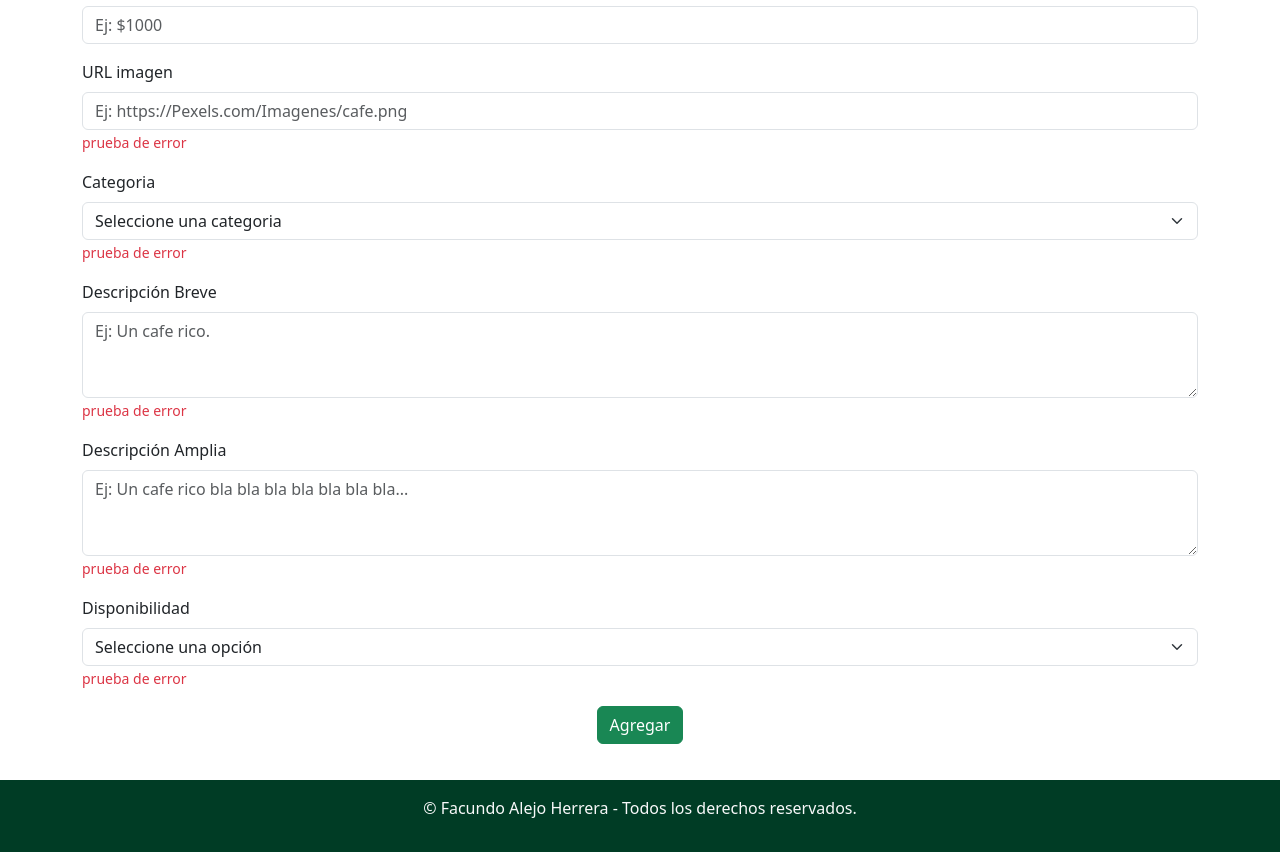
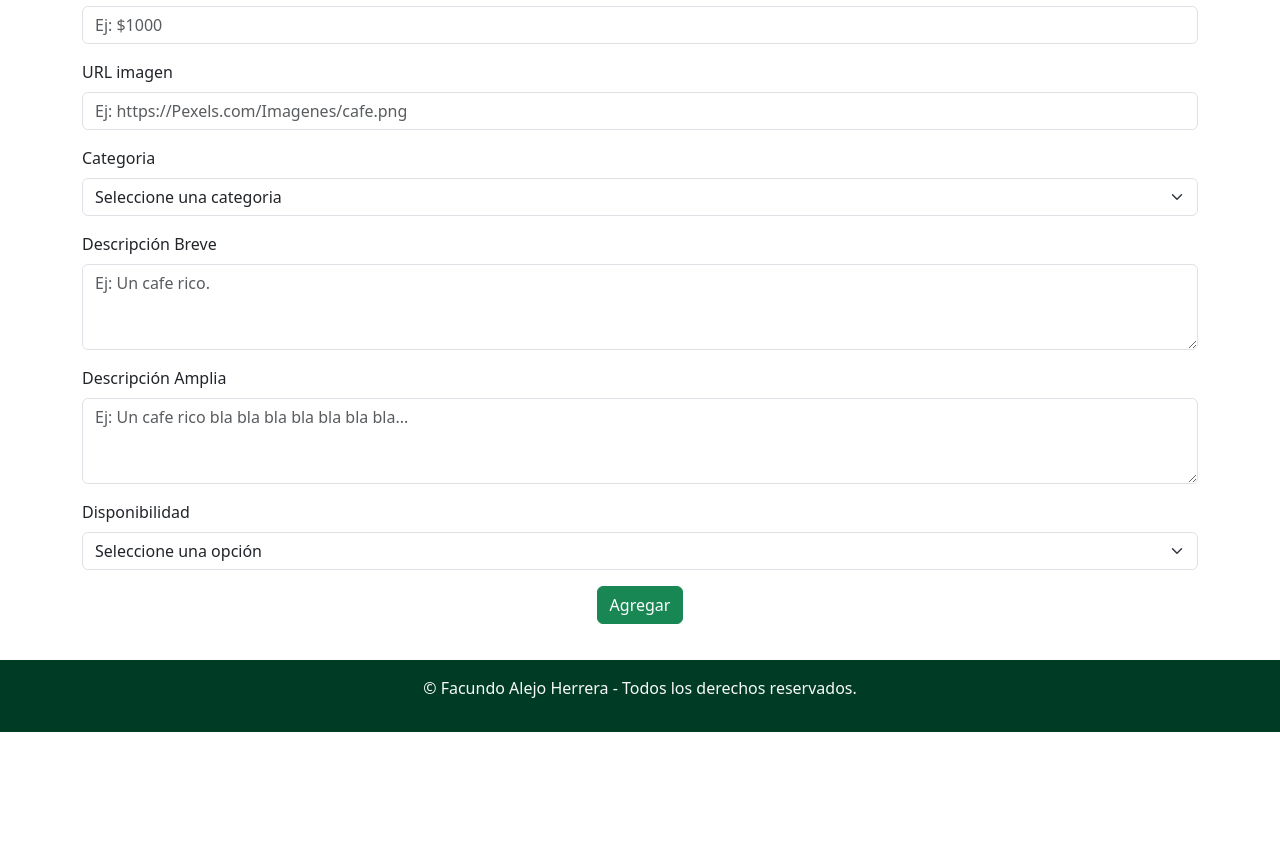
Before and after one commit to alejoh12/rollingcoffee, a React (Vite) app: page /administrador/agregar in a window 1280 px wide. Shown: the part 340-1192 px from the top of the page. After the commit the page ends 1072 px from the top, so only its background shows below. Built offline with nearby package versions, Linux system fonts and the light colour scheme.

Commit message:
Form validado correctamente excepto los select.

```diff
--- a/db.json
+++ b/db.json
@@ -5,8 +5,8 @@
             "precio": 2500,
             "imagen":"url",
             "categoria":"bebida caliente",
-            "descripcion-breve": "Una taza de café suave y aromático.",
-            "descripcion-amplia": "El café americano es una bebida caliente que consiste en un espresso diluido con agua caliente, lo que resulta en una taza de café suave y aromático. Es una opción popular para aquellos que prefieren un café menos intenso que el espresso tradicional. Perfecto para disfrutar en cualquier momento del día.",
+            "descripcionBreve": "Una taza de café suave y aromático.",
+            "descripcionAmplia": "El café americano es una bebida caliente que consiste en un espresso diluido con agua caliente, lo que resulta en una taza de café suave y aromático. Es una opción popular para aquellos que prefieren un café menos intenso que el espresso tradicional. Perfecto para disfrutar en cualquier momento del día.",
             "disponible": true,
             "id":"1"
         }
--- a/src/components/pages/producto/FormProducto.jsx
+++ b/src/components/pages/producto/FormProducto.jsx
@@ -31,7 +31,9 @@ const FormProducto = () => {
             },
           })}
         />
-        <Form.Text className="text-danger">{errors.nombreProducto?.message}</Form.Text>
+        <Form.Text className="text-danger">
+          {errors.nombreProducto?.message}
+        </Form.Text>
       </Form.Group>
       <Form.Group className="mb-3" controlId="inputPrecio">
         <Form.Label>Precio</Form.Label>
@@ -57,19 +59,37 @@ const FormProducto = () => {
         <Form.Control
           type="text"
           placeholder="Ej: https://Pexels.com/Imagenes/cafe.png"
+          {...register("imagen", {
+            required: "La imagen del producto es obligatorio.",
+            minLength: {
+              value: 5,
+              message: "Debe ingresar como mínimo 5 caracteres.",
+            },
+            maxLength: {
+              value: 100,
+              message: "Debe ingresar como maximo 100 caracteres.",
+            },
+          })}
         />
-        <Form.Text className="text-danger">prueba de error</Form.Text>
+        <Form.Text className="text-danger">{errors.imagen?.message}</Form.Text>
       </Form.Group>
       <Form.Group className="mb-3" controlId="inputCategoria">
         <Form.Label>Categoria</Form.Label>
-        <Form.Select aria-label="Default select example">
+        <Form.Select
+          aria-label="Default select example"
+          {...register("categoria", {
+            required: "La categoria del producto es obligatorio.",
+          })}
+        >
           <option>Seleccione una categoria</option>
           <option value="1">Infusiones</option>
           <option value="2">Batidos</option>
           <option value="3">Dulce</option>
           <option value="4">Salado</option>
         </Form.Select>
-        <Form.Text className="text-danger">prueba de error</Form.Text>
+        <Form.Text className="text-danger">
+          {errors.categoria?.message}
+        </Form.Text>
       </Form.Group>
       <Form.Group className="mb-3" controlId="inputDescBreve">
         <Form.Label>Descripción Breve</Form.Label>
@@ -78,8 +98,21 @@ const FormProducto = () => {
           rows={3}
           type="text"
           placeholder="Ej: Un cafe rico."
+          {...register("descripcionBreve", {
+            required: "La descripción breve del producto es obligatorio.",
+            minLength: {
+              value: 5,
+              message: "Debe ingresar como mínimo 5 caracteres.",
+            },
+            maxLength: {
+              value: 15,
+              message: "Debe ingresar como maximo 15 caracteres.",
+            },
+          })}
         />
-        <Form.Text className="text-danger">prueba de error</Form.Text>
+        <Form.Text className="text-danger">
+          {errors.descripcionBreve?.message}
+        </Form.Text>
       </Form.Group>
       <Form.Group className="mb-3" controlId="inputDescAmplia">
         <Form.Label>Descripción Amplia</Form.Label>
@@ -88,17 +121,35 @@ const FormProducto = () => {
           rows={3}
           type="text"
           placeholder="Ej: Un cafe rico bla bla bla bla bla bla bla..."
+          {...register("descripcionAmplia", {
+            required: "La descripción amplia del producto es obligatorio.",
+            minLength: {
+              value: 30,
+              message: "Debe ingresar como mínimo 30 caracteres.",
+            },
+            maxLength: {
+              value: 250,
+              message: "Debe ingresar como maximo 250 caracteres.",
+            },
+          })}
         />
-        <Form.Text className="text-danger">prueba de error</Form.Text>
+        <Form.Text className="text-danger">
+          {errors.descripcionAmplia?.message}
+        </Form.Text>
       </Form.Group>
       <Form.Group className="mb-3" controlId="inputDisponibilidad">
         <Form.Label>Disponibilidad</Form.Label>
-        <Form.Select aria-label="disponibilidad">
+        <Form.Select
+          aria-label="disponibilidad"
+          {...register("disponible", {
+            required: "La disponibilidad del producto es obligatorio.",
+          })}
+        >
           <option>Seleccione una opción</option>
           <option value="1">Si</option>
           <option value="2">No</option>
         </Form.Select>
-        <Form.Text className="text-danger">prueba de error</Form.Text>
+        <Form.Text className="text-danger">{errors.disponible?.message}</Form.Text>
       </Form.Group>
       <div className="text-center my-2">
         <Button variant="success" type="submit">
```
